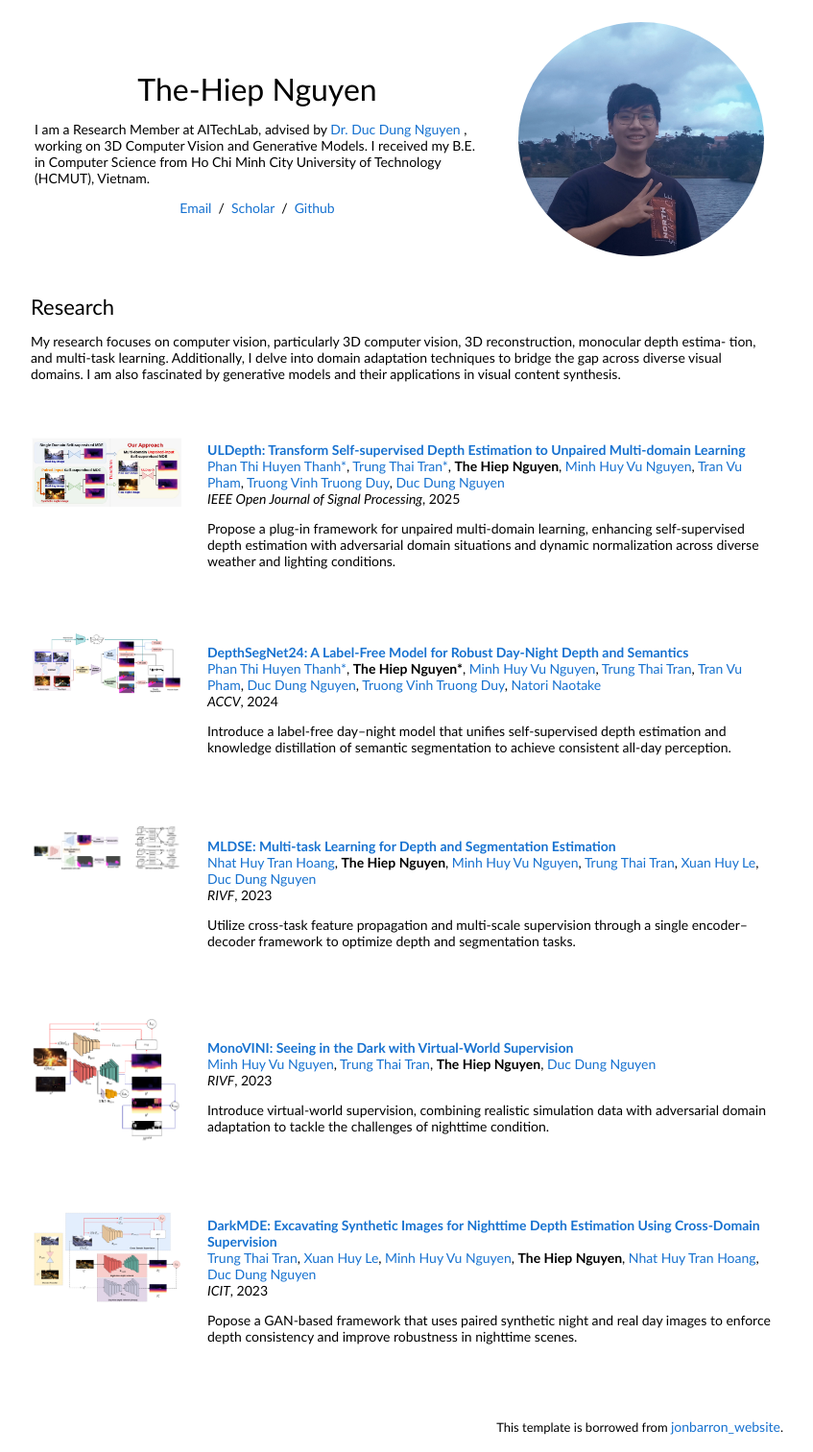
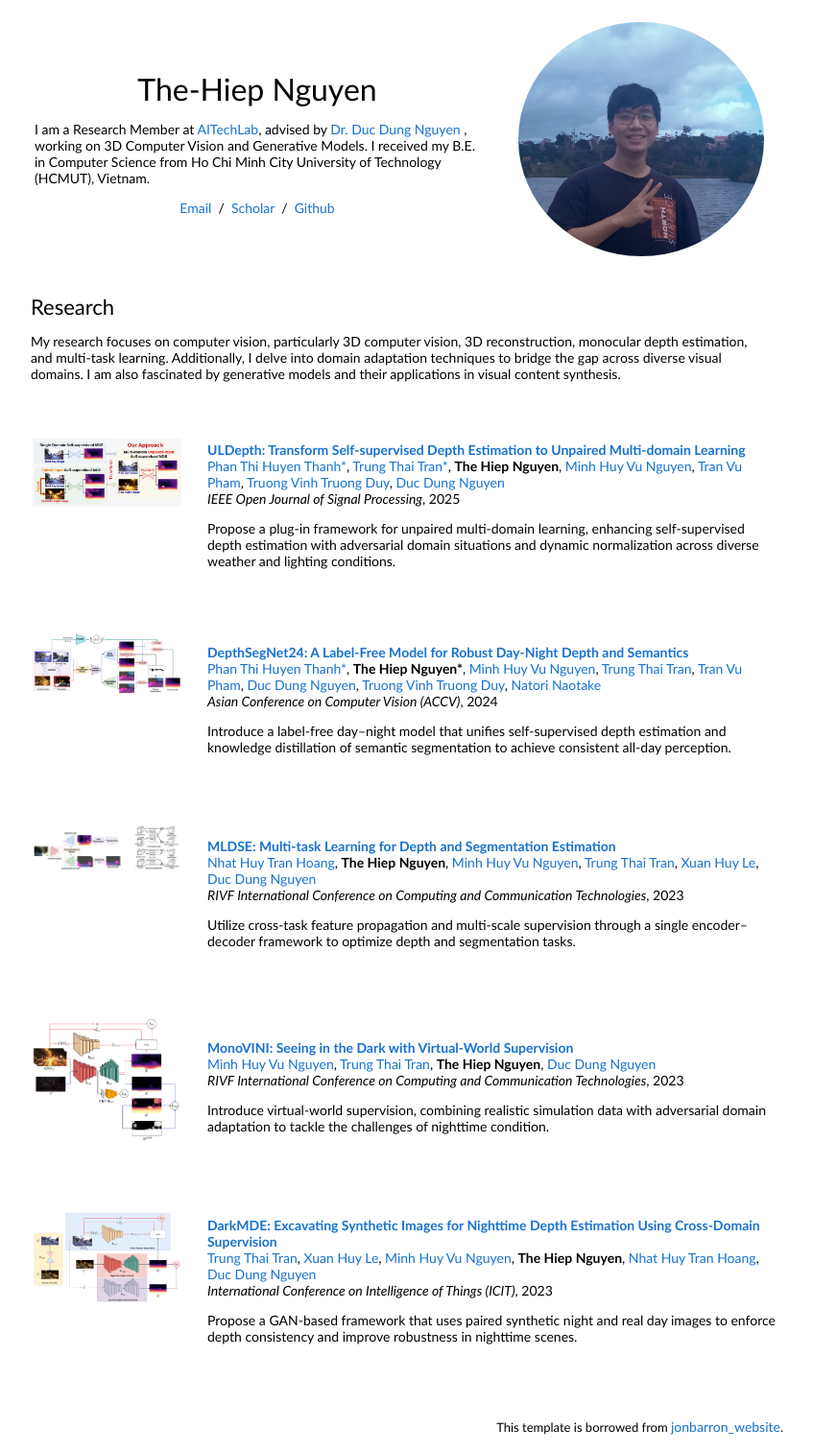
Before and after one commit to the-hiep/the-hiep.github.io, a plain HTML site: page index.html in a window 1280 px wide. Shown: the part 5-1518 px from the top of the page at 96% size, without its empty margins (224-1071 px from the left). Drawn offline with Linux system fonts and the light colour scheme.

Commit message:
fix typo

```diff
--- a/index.html
+++ b/index.html
@@ -23,7 +23,7 @@
                   The-Hiep Nguyen
                 </p>
                 <p>
-                  I am a Research Member at AITechLab, advised by <a href="https://scholar.google.com/citations?user=xV7uHJgAAAAJ&hl=en" target="_blank" rel="noopener noreferrer">
+                  I am a Research Member at <a href='https://ml4uhcmut.github.io/'>AITechLab</a>, advised by <a href="https://scholar.google.com/citations?user=xV7uHJgAAAAJ&hl=en" target="_blank" rel="noopener noreferrer">
     Dr. Duc Dung Nguyen </a>, working on 3D Computer Vision and Generative Models. I received my B.E. in Computer Science from Ho Chi Minh City University of Technology (HCMUT), Vietnam.
                 </p>
                 <p style="text-align:center">
@@ -45,8 +45,7 @@
               <td style="padding:16px;width:100%;vertical-align:middle">
                 <h2>Research</h2>
                 <p>
-                  My research focuses on computer vision, particularly 3D computer vision, 3D reconstruction, monocular depth estima-
-tion, and multi-task learning. Additionally, I delve into domain adaptation techniques to bridge the gap across diverse
+                  My research focuses on computer vision, particularly 3D computer vision, 3D reconstruction, monocular depth estimation, and multi-task learning. Additionally, I delve into domain adaptation techniques to bridge the gap across diverse
 visual domains. I am also fascinated by generative models and their applications in visual content synthesis.
                 </p>
               </td>
@@ -137,7 +136,7 @@ visual domains. I am also fascinated by generative models and their applications
         <a>Truong Vinh Truong Duy</a>,
         <a>Natori Naotake</a>
         <br>
-        <em>ACCV</em>, 2024
+        <em>Asian Conference on Computer Vision (ACCV)</em>, 2024
         <br>
         <p></p>
         <p>
@@ -179,7 +178,7 @@ visual domains. I am also fascinated by generative models and their applications
         <a>Xuan Huy Le</a>,
         <a>Duc Dung Nguyen</a>
         <br>
-        <em>RIVF</em>, 2023
+        <em>RIVF International Conference on Computing and Communication Technologies</em>, 2023
         <br>
         <p></p>
         <p>
@@ -221,7 +220,7 @@ visual domains. I am also fascinated by generative models and their applications
 				<strong>The Hiep Nguyen</strong>,
         <a>Duc Dung Nguyen</a>
         <br>
-        <em>RIVF</em>, 2023
+        <em>RIVF International Conference on Computing and Communication Technologies</em>, 2023
         <br>
         <p></p>
         <p>
@@ -264,11 +263,11 @@ visual domains. I am also fascinated by generative models and their applications
         <a>Nhat Huy Tran Hoang</a>,
         <a>Duc Dung Nguyen</a>
         <br>
-        <em>ICIT</em>, 2023
+        <em>International Conference on Intelligence of Things (ICIT)</em>, 2023
         <br>
         <p></p>
         <p>
-          Popose a GAN-based framework that uses paired synthetic night and real day images to enforce depth consistency and improve robustness in nighttime scenes.
+          Propose a GAN-based framework that uses paired synthetic night and real day images to enforce depth consistency and improve robustness in nighttime scenes.
         </p>
       </td>
     </tr>
```
